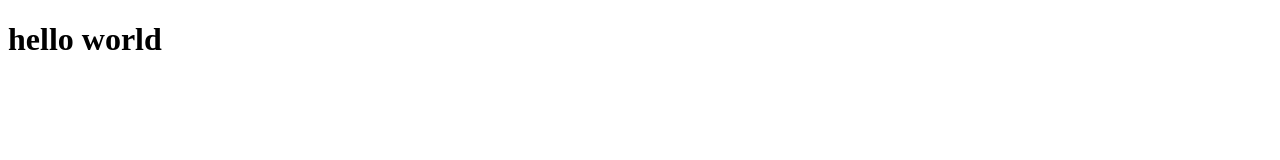
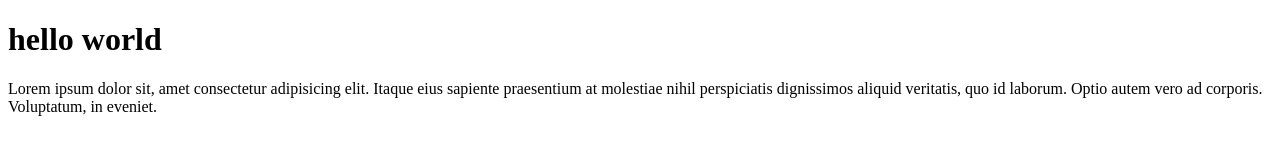
Before and after one commit to muhammadfarhan22/han-git-test, a plain HTML site: page index.html in a window 1280 px wide. Drawn offline with Linux system fonts and the light colour scheme.

Commit message:
menambahkan paragraf

```diff
--- a/index.html
+++ b/index.html
@@ -8,5 +8,6 @@
 </head>
 <body>
     <h1>hello world</h1>
+    <p>Lorem ipsum dolor sit, amet consectetur adipisicing elit. Itaque eius sapiente praesentium at molestiae nihil perspiciatis dignissimos aliquid veritatis, quo id laborum. Optio autem vero ad corporis. Voluptatum, in eveniet.</p>
 </body>
 </html>
```
